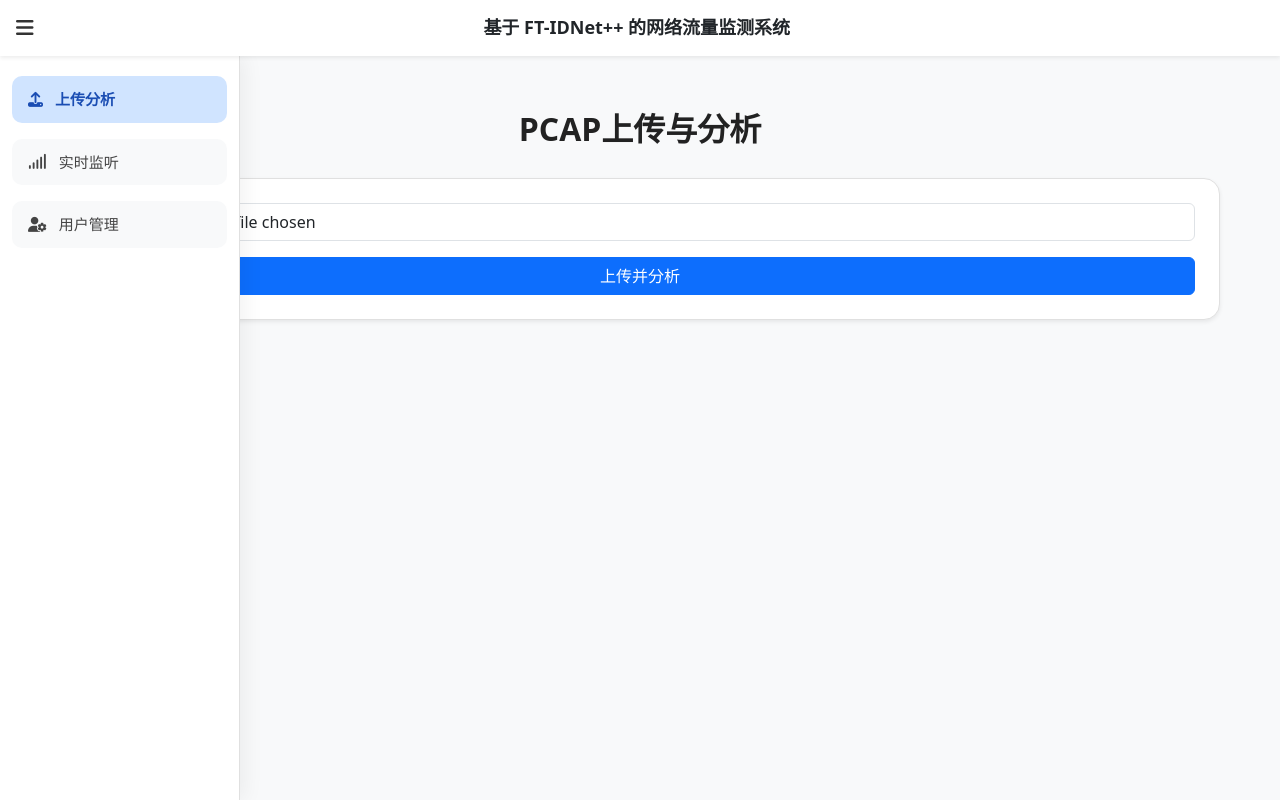
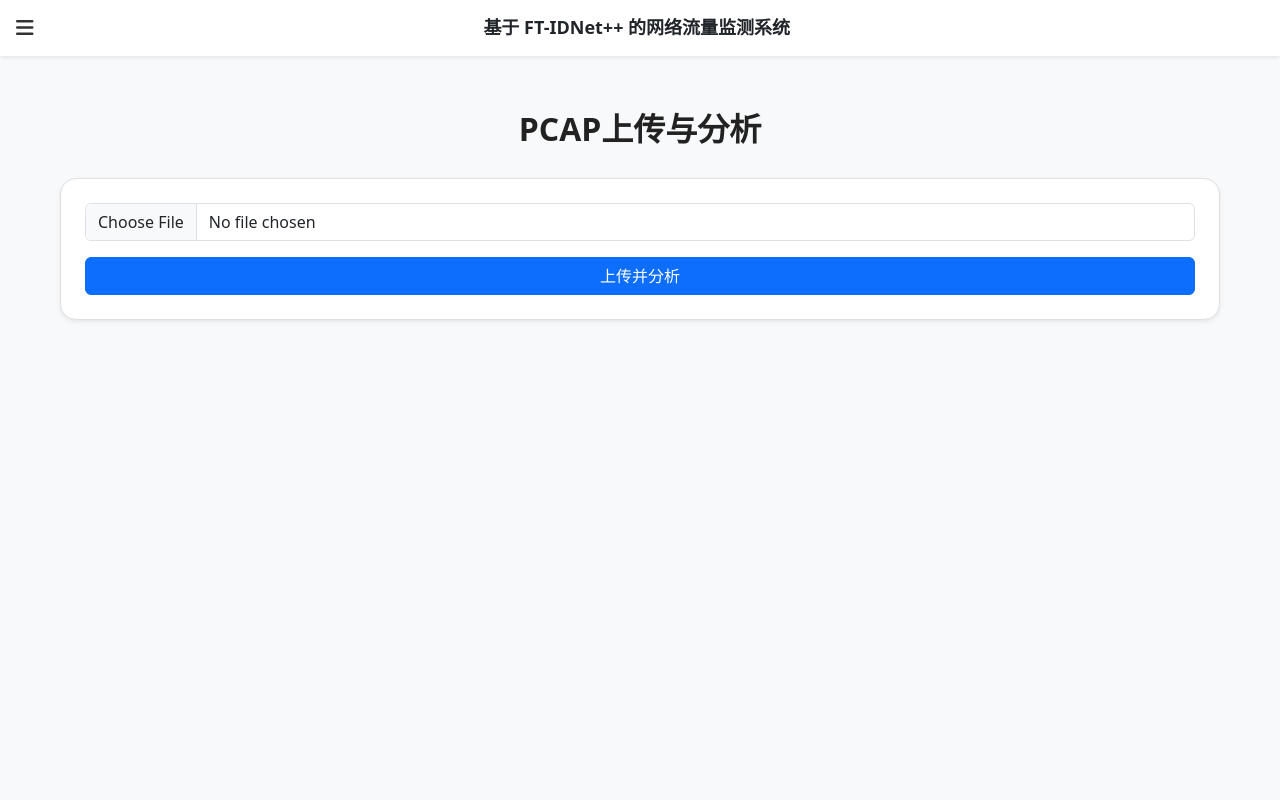
Before and after one commit to msy-mz/net, a Vue app in the folder frontend/: page /upload in a window 1280 px wide. Built offline with nearby package versions, Linux system fonts and the light colour scheme.

Commit message:
导航栏完美实现

```diff
--- a/frontend/src/App.vue
+++ b/frontend/src/App.vue
@@ -21,7 +21,7 @@ import { ref } from 'vue'
 import Sidebar from './components/Sidebar.vue'
 import Topbar from './components/TopBar.vue'
 
-const sidebarVisible = ref(true)
+const sidebarVisible = ref(false)
 
 function toggleSidebar() {
   sidebarVisible.value = !sidebarVisible.value
```
